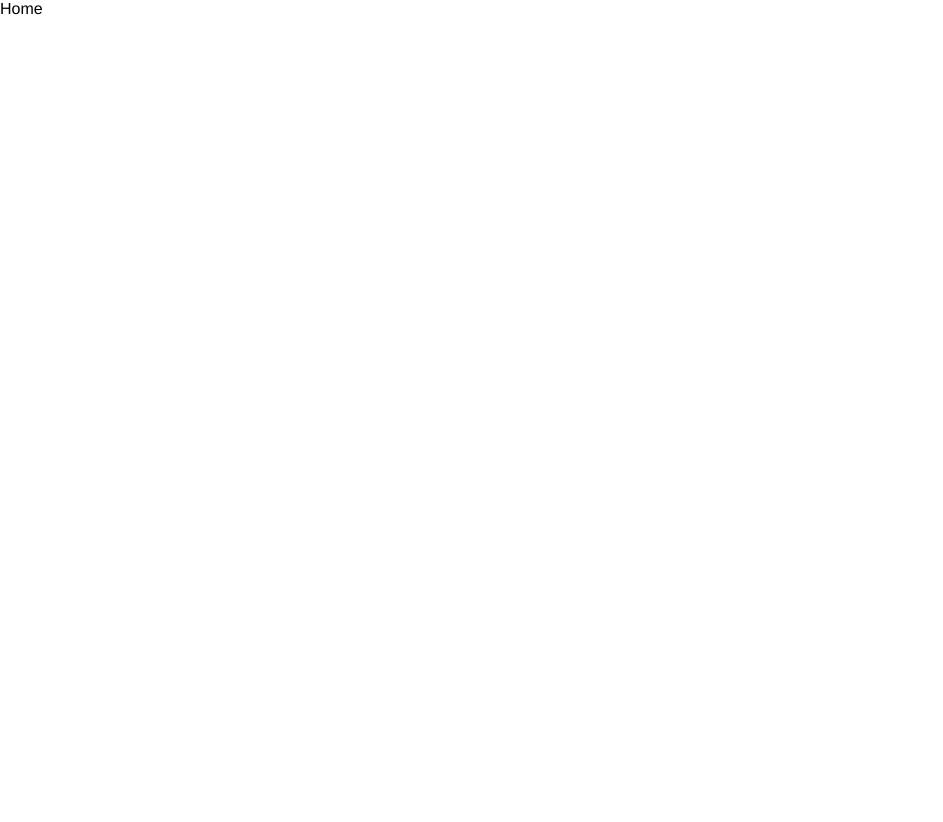
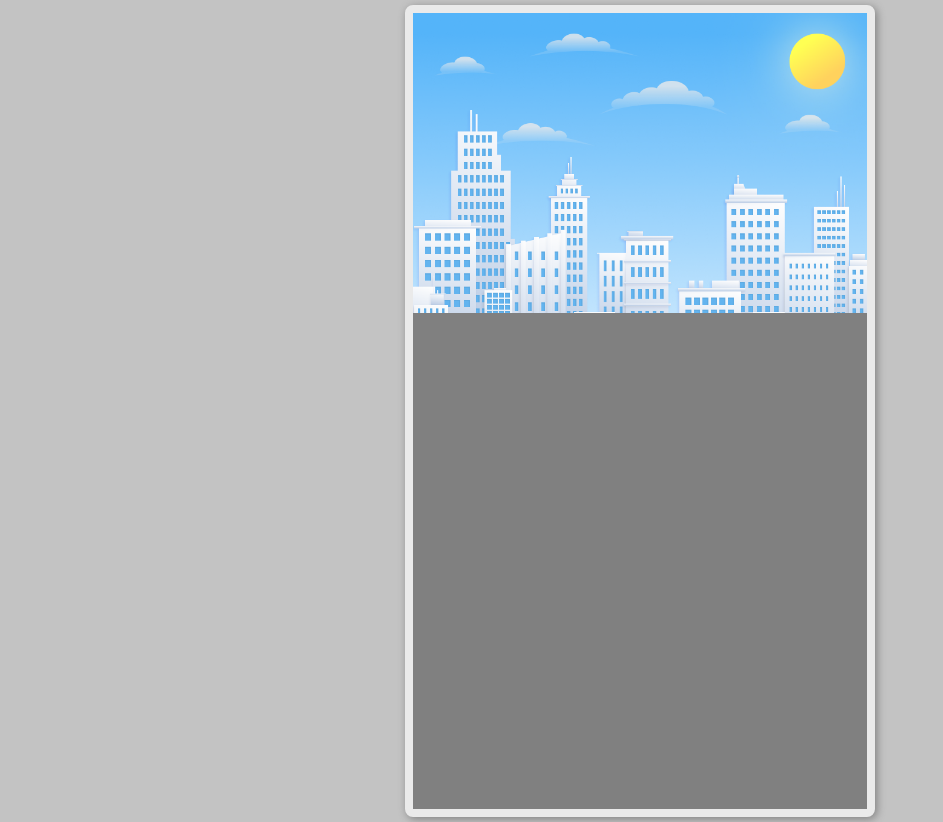
Before and after one commit to Melrok1/cassoviaCode_weatherApp_Blascak, a Vue app: page / in a window 1280 px wide. Shown: the whole page, without its empty margins (0-943 px from the left). Before the commit the page ends 800 px from the top, so only its background shows below. Built offline with nearby package versions, Linux system fonts and the light colour scheme.

Commit message:
setting sizes and basic colors

```diff
--- a/src/App.vue
+++ b/src/App.vue
@@ -15,7 +15,5 @@
 
 
 <style lang="scss">
-#app {
-  font-family: Avenir, Helvetica, Arial, sans-serif;
-}
+//
 </style>
--- a/src/assets/scss/globals_style/colors.scss
+++ b/src/assets/scss/globals_style/colors.scss
@@ -0,0 +1,7 @@
+:root {
+    --body-background-color: #c3c3c3;
+
+    --app-border-color: #eaeaea;
+    --app-background-color: #808080;
+    --app-shadow-color: #808080;
+}
--- a/src/assets/scss/globals_style/index.scss
+++ b/src/assets/scss/globals_style/index.scss
@@ -1,16 +1,28 @@
 // ==========> GLOBALS STYLE <================
 @forward 'colors';
 @forward 'fonts';
+@forward 'sizes';
+@forward 'resetStyle';
 
-html {
-    box-sizing: border-box;
-    font-size: 100%;
+
+body {
+    display: flex;
+    flex-direction: column;
+    justify-content: center;
+    align-items: center;
+    font-family: 'Barlow', sans-serif;
+    min-height: 100vh;
+    background: var(--body-background-color);
 }
 
-*,
-*::before,
-*::after {
-    box-sizing: inherit;
-    margin: 0;
-    padding: 0;
-}
+#app {
+    position: relative;
+    width: 100%;
+    max-width: var(--app-max-width);
+    height: 812px;
+    background: var(--app-background-color);
+    border: 8px solid var(--app-border-color);
+    border-radius: 8px;
+    box-shadow: 2px 2px 8px var(--app-shadow-color);
+    margin: 5px;
+  }
--- /dev/null
+++ b/src/assets/scss/globals_style/resetStyle.scss
@@ -0,0 +1,12 @@
+html {
+    box-sizing: border-box;
+    font-size: 100%;
+}
+
+*,
+*::before,
+*::after {
+    box-sizing: inherit;
+    margin: 0;
+    padding: 0;
+}
--- /dev/null
+++ b/src/assets/scss/globals_style/sizes.scss
@@ -0,0 +1,3 @@
+:root {
+    --app-max-width: 470px;
+}
--- a/src/views/HomeView.vue
+++ b/src/views/HomeView.vue
@@ -1,6 +1,10 @@
 <template>
   <div class="home">
-    Home
+    <header>
+      <div class="backgroundImage"></div>
+
+    </header>
+    <main></main>
   </div>
 </template>
 
@@ -13,3 +17,19 @@ export default {
   }
 }
 </script>
+
+
+<style lang="scss" scoped>
+
+  .home {
+    .backgroundImage {
+      width: 100%;
+      height: 300px;
+      background-image: url('@/assets/img/cityBackground.png');
+      background-position: top;
+      background-repeat: no-repeat;
+      background-size: cover;
+    }
+  }
+
+</style>
```
